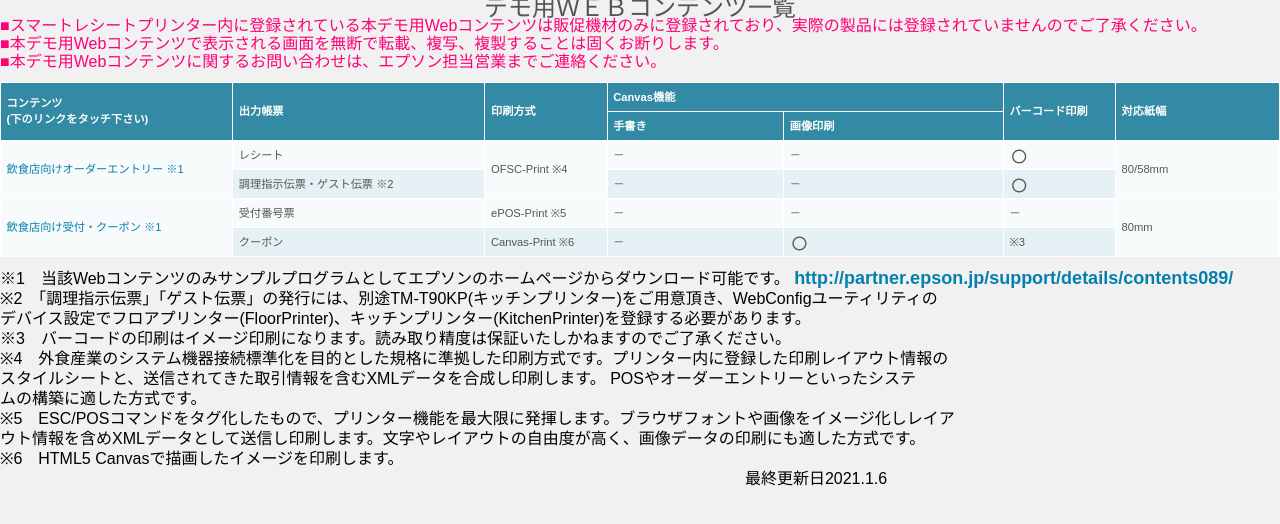
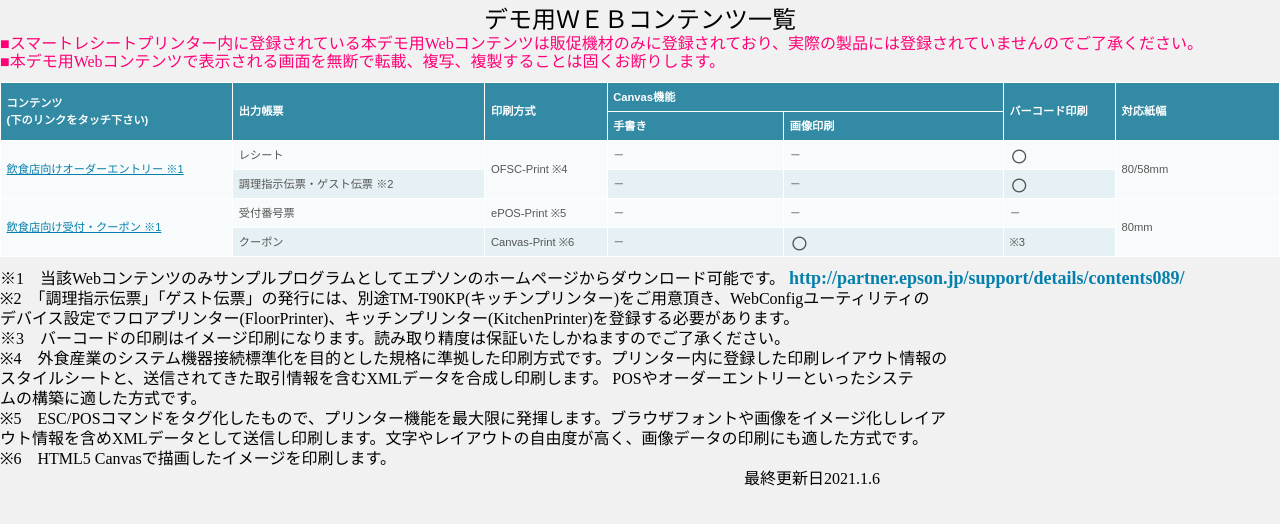
Before and after one commit to forestnishi/chobiNet, a plain HTML site: page index.html in a window 1280 px wide. Drawn offline with Linux system fonts and the light colour scheme.

Commit message:
レイアウトを修正した

```diff
--- a/index.html
+++ b/index.html
@@ -14,6 +14,8 @@ body{
 	margin:0;
 	padding:0;
 	background:#f1f1f1;
+}
+table{
 	font:70% Arial, Helvetica, sans-serif;
 	color:#555;
 	line-height:150%;
@@ -57,13 +59,17 @@ form{
 </head>
 
 <body>
+	<font font size="5">
+		<div align="center">デモ用ＷＥＢコンテンツ一覧　</div>
+	</font>
+	<font font size="3" color="#ff0077">
+		<div style="line-height:18px;">
+	■スマートレシートプリンター内に登録されている本デモ用Webコンテンツは販促機材のみに登録されており、実際の製品には登録されていませんのでご了承ください。<BR>
+	■本デモ用Webコンテンツで表示される画面を無断で転載、複写、複製することは固くお断りします。<BR>
+	</div>
+	</font>
 		<table width = "100%">
-			<font font size="5"><div align="center">デモ用ＷＥＢコンテンツ一覧　</div></font>
-			<font font size="3" color="#ff0077"><div style="line-height:18px;">
-			■スマートレシートプリンター内に登録されている本デモ用Webコンテンツは販促機材のみに登録されており、実際の製品には登録されていませんのでご了承ください。<BR>
-			■本デモ用Webコンテンツで表示される画面を無断で転載、複写、複製することは固くお断りします。<BR>
-			■本デモ用Webコンテンツに関するお問い合わせは、エプソン担当営業までご連絡ください。
-			</div><font font size="5">
+			<font font size="5">
 						<tr class="even">
 				<th rowspan=2 width="220">コンテンツ<BR>(下のリンクをタッチ下さい)</th>
 				<th rowspan=2 width="240">出力帳票</th>
@@ -77,7 +83,7 @@ form{
 				<th>画像印刷</th>
 			</tr>
 			<tr class="odd">
-				<td rowspan=2 ><a href="./webapp/OFSC-Print/epsonsample.html">飲食店向けオーダーエントリー ※1</a></td>
+				<td rowspan=2 ><a href="./webapp/OFSC-Print/epsonsample.html" style="text-decoration: underline;" >飲食店向けオーダーエントリー ※1</a></td>
 				<td rowspan=1  class="center">レシート</td>
 				<td rowspan=2>OFSC-Print ※4</td>
 				<td rowspan=1 >－</td>
@@ -92,7 +98,7 @@ form{
 				<td rowspan=1 ><font font size='6'>○</font></td>
 			</tr>
 			<tr  class="odd">
-				<td rowspan=2 ><a href="./webapp/ePOS/index.html">飲食店向け受付・クーポン ※1</a></td>
+				<td rowspan=2 ><a href="./webapp/ePOS/index.html" style="text-decoration: underline;">飲食店向け受付・クーポン ※1</a></td>
 				<td rowspan=1 class="center">受付番号票</td>
 				<td rowspan=1>ePOS-Print ※5</td>
 				<td rowspan=1 >－</td>
```
Also changed, not shown: 更新履歴.txt.
